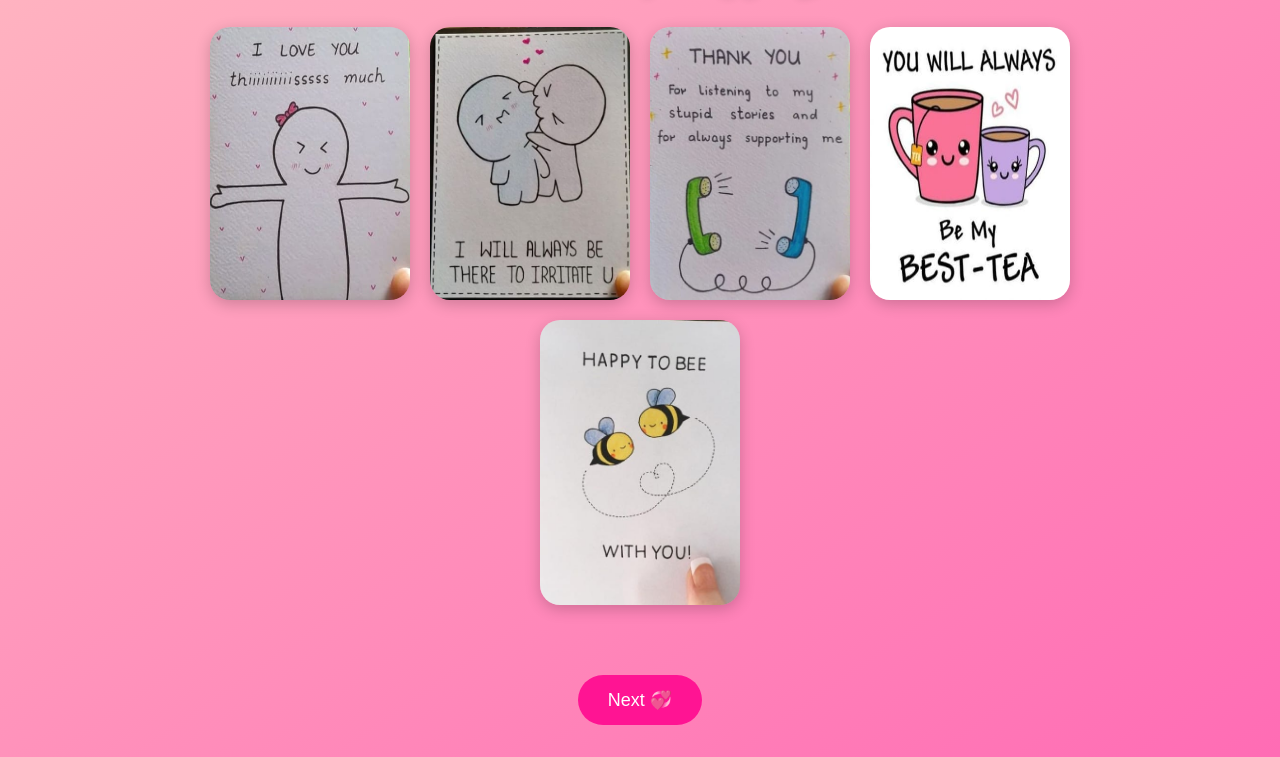
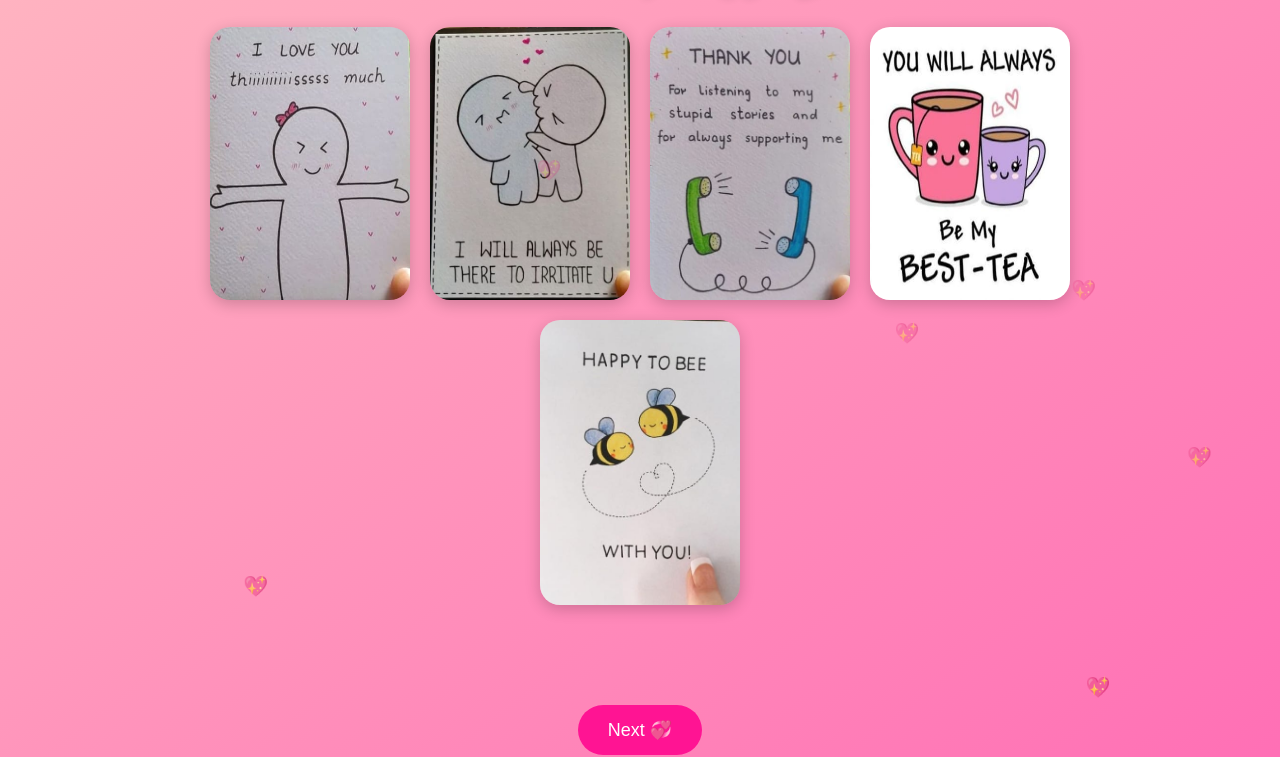
Before and after one commit to bubu-buggu/anniversary-website, a plain HTML site: page notes.html in a window 1280 px wide. Shown: the part 75-832 px from the top of the page. Drawn offline with Linux system fonts and the light colour scheme; files whose address does not match are found by name.

Commit message:
Updated notes.html with scroll and hearts animation 💕

```diff
--- a/notes.html
+++ b/notes.html
@@ -11,7 +11,9 @@
       text-align: center;
       margin: 0;
       padding: 0;
-      overflow-y: auto; /* allows scrolling */
+      overflow-y: auto;
+      scroll-behavior: smooth; /* enables smooth scrolling */
+      min-height: 120vh; /* ensures enough height to scroll on small screens */
     }
 
     h1 {
@@ -52,9 +54,11 @@
       padding: 14px 30px;
       font-size: 18px;
       cursor: pointer;
-      margin: 40px auto 60px;
+      margin: 40px auto 80px;
       text-decoration: none;
       transition: 0.3s;
+      position: relative;
+      top: 30px;
     }
 
     .next-btn:hover {
@@ -65,8 +69,22 @@
     footer {
       color: white;
       font-size: 14px;
-      margin-bottom: 20px;
+      margin-bottom: 40px;
       opacity: 0.8;
+    }
+
+    /* little floating hearts animation for fun */
+    @keyframes floatHearts {
+      0% { transform: translateY(0); opacity: 1; }
+      100% { transform: translateY(-100vh); opacity: 0; }
+    }
+    .heart {
+      position: fixed;
+      bottom: -10px;
+      color: rgba(255, 255, 255, 0.8);
+      font-size: 20px;
+      animation: floatHearts 6s linear infinite;
+      pointer-events: none;
     }
   </style>
 </head>
@@ -81,8 +99,21 @@
     <img src="images/note5.jpg" alt="Note 5" />
   </div>
 
-  <a href="nextpage.html" class="next-btn">Next 💞</a>
+  <a href="message.html" class="next-btn">Next 💞</a>
 
   <footer>Made with 💖 by Bubu for Buggu</footer>
+
+  <script>
+    // floating hearts effect
+    setInterval(() => {
+      const heart = document.createElement('div');
+      heart.classList.add('heart');
+      heart.innerHTML = '💖';
+      heart.style.left = Math.random() * 100 + 'vw';
+      heart.style.animationDuration = (4 + Math.random() * 3) + 's';
+      document.body.appendChild(heart);
+      setTimeout(() => heart.remove(), 7000);
+    }, 800);
+  </script>
 </body>
 </html>
```
